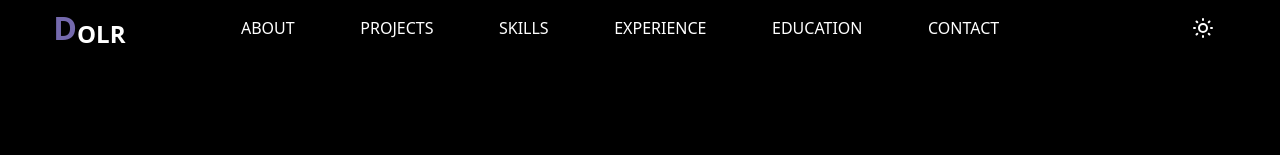
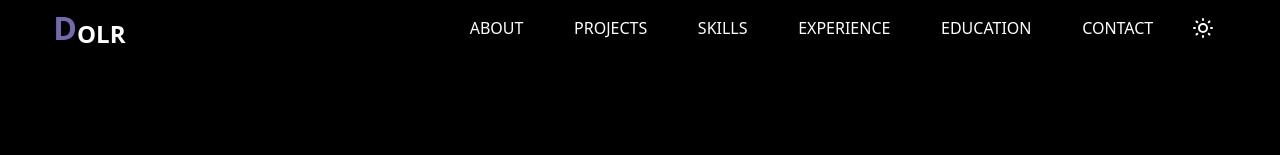
Before and after one commit to Douaa19/MyPortfolio24, a React (Create React App) app: page / in a window 1280 px wide. Shown: the top 155 px of the page. Built offline with nearby package versions, Linux system fonts and the light colour scheme; grey boxes are pictures that could not be loaded.

Commit message:
menuModification

```diff
--- a/src/components/layout/NavBar.js
+++ b/src/components/layout/NavBar.js
@@ -21,11 +21,11 @@ function NavBar(props) {
           olr
         </span>
       </div>
-      <div className="md:w-8/12 flex justify-end md:relative absolute right-8 ssm:fixed ssm:flex ssm:justify-end">
+      <div className="md:w-8/12 flex justify-end md:relative absolute ssm:fixed ssm:flex ssm:justify-end">
         <ul
           className={`${
             open ? `menu ${isOpen}` : "ssm:hidden"
-          } md:flex justify-between items-end w-full ssm:flex-col md:flex-row`}>
+          } md:flex justify-around items-end w-full ssm:flex-col md:flex-row`}>
           <li
             className={`${listClass} ${
               props.light
@@ -87,8 +87,15 @@ function NavBar(props) {
             contact
           </li>
         </ul>
+        <div className="relative w-fit md:block ssm:hidden">
+          <button
+            className={`outline-node cursor-pointer px-2 py-0 ssm:py-2 md:mx-2 relative flex items-center`}
+            onClick={() => props.setLight(!props.light)}>
+            {props.light ? <Dark /> : <Light />}
+          </button>
+        </div>
       </div>
-      <div className="btns md:static flex justify-around items-center md:gap-2 w-max ssm:gap-2 ssm:right-8">
+      <div className="md:hidden flex justify-around items-center md:gap-2 w-max ssm:gap-2 ssm:right-8">
         <div className="relative w-fit">
           <button
             className={`outline-node cursor-pointer px-2 py-0 ssm:py-2 md:mx-2 relative flex items-center`}
--- a/src/output.css
+++ b/src/output.css
@@ -1207,6 +1207,10 @@ body .menu ul li > a:hover {
     margin-right: 0.5rem;
   }
 
+  .md\:block {
+    display: block;
+  }
+
   .md\:flex {
     display: flex;
   }
```
